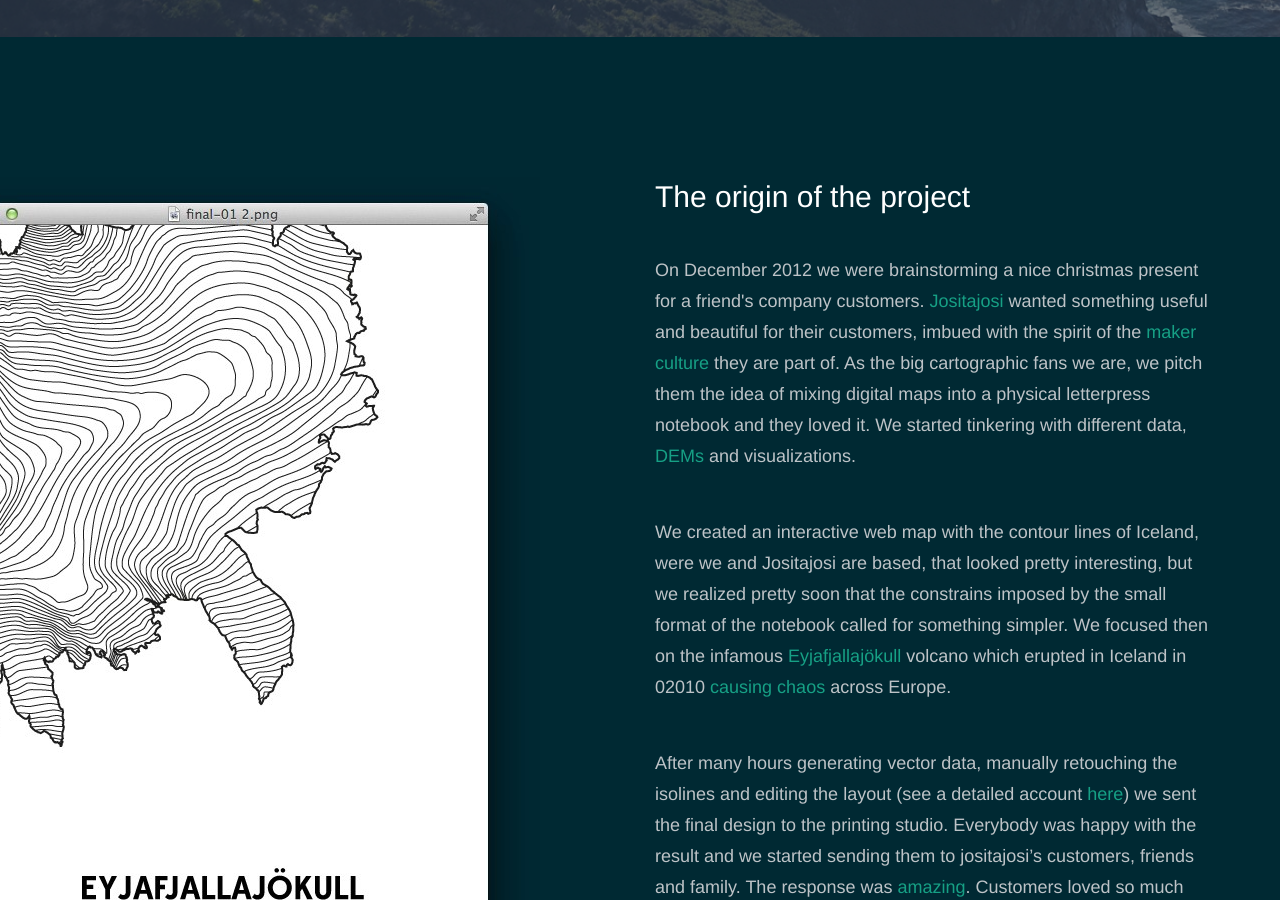
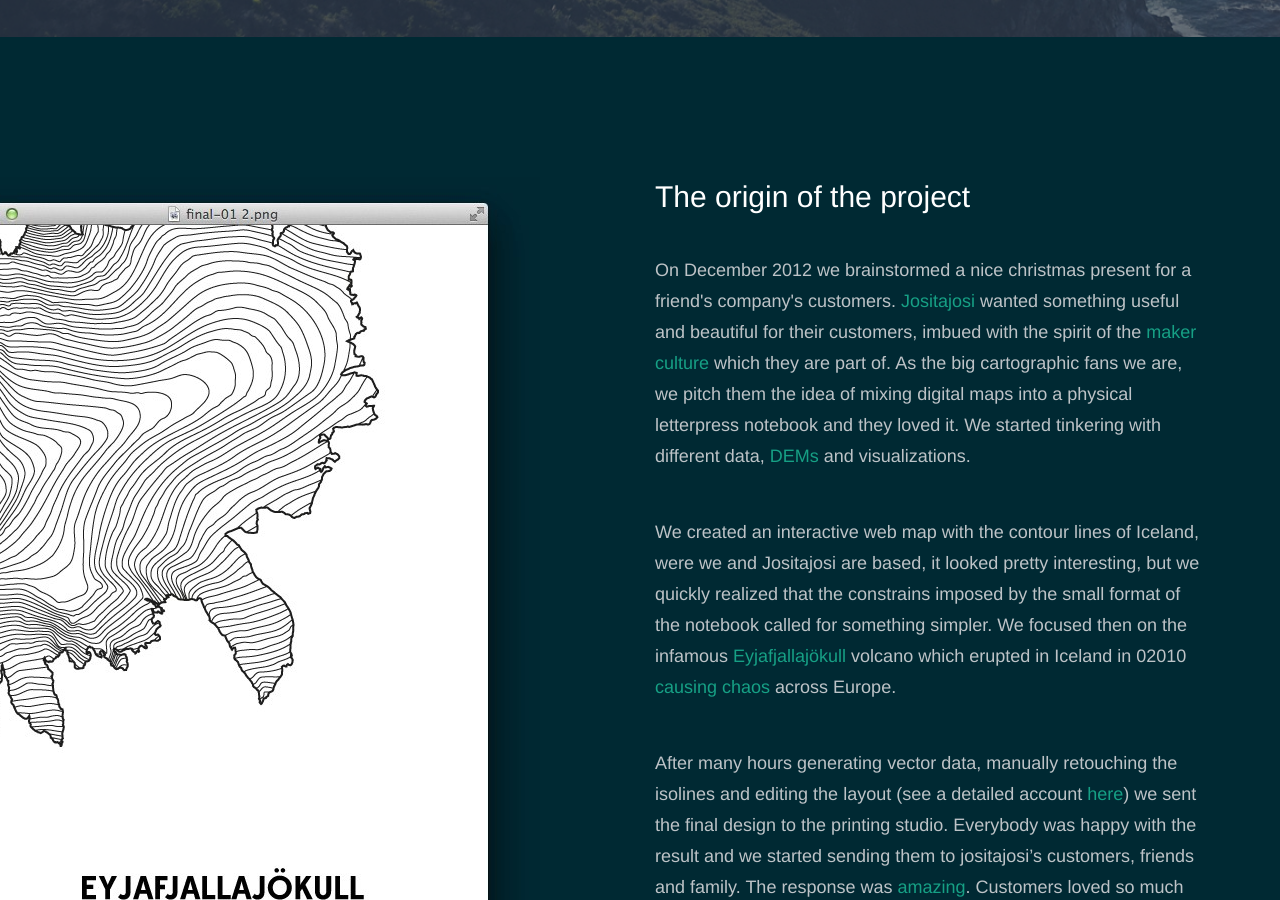
Before and after one commit to joinanalog/joinanalog.github.com, a Jekyll site: the page built from index.html, in a window 1280 px wide and 900 px high, scrolled down 863 px. Built offline with Jekyll 4.4.1, drawn with Linux system fonts in a browser that asks for light colours; some of the changed text lies outside the part shown.

Commit message:
Minor text updates

```diff
--- a/_includes/latlon-islands/intro.html
+++ b/_includes/latlon-islands/intro.html
@@ -2,7 +2,7 @@
   <div class="background">
     <div class="container">
       <div class="row">
-      <div class="col-sm-4 col-xs-14">
+      <div class="col-sm-4 col-xs-14" style="background: ">
         <div></div>
       </div>
       </div>
--- a/_includes/latlon-islands/origin.html
+++ b/_includes/latlon-islands/origin.html
@@ -8,16 +8,16 @@
             <div class="features-body active">
               <h3>The origin of the project</h3>
               <p>
-                On December 2012 we were brainstorming a nice christmas present for a friend's company customers.
+                On December 2012 we brainstormed a nice christmas present for a friend's company's customers.
                 <a href="http://jositajosi.etsy.com">Jositajosi</a> wanted something useful and beautiful for their
                 customers, imbued with the spirit of the <a href="https://en.wikipedia.org/wiki/Maker_culture">maker culture</a>
-                they are part of. As the big cartographic fans we are, we pitch them the idea of mixing digital maps into a
+                which they are part of. As the big cartographic fans we are, we pitch them the idea of mixing digital maps into a
                 physical letterpress notebook and they loved it. We started tinkering with different data,
                 <a href="https://en.wikipedia.org/wiki/Digital_elevation_model">DEMs</a> and visualizations.
               </p>
               <p>
                 We created an interactive web map with the contour lines of Iceland, were we and Jositajosi are based,
-                that looked pretty interesting, but we realized pretty soon that the constrains imposed by the small
+                it looked pretty interesting, but we quickly realized that the constrains imposed by the small
                 format of the notebook called for something simpler. We focused then on the infamous
                 <a href="https://en.wikipedia.org/wiki/Eyjafjallaj%C3%B6kull">Eyjafjallajökull</a> volcano which erupted
                 in Iceland in 02010 <a href="https://en.wikipedia.org/wiki/Air_travel_disruption_after_the_2010_Eyjafjallaj%C3%B6kull_eruption">causing chaos</a>
```
Also changed, not shown: other parts of _includes/latlon-islands/origin.html (+1 -1 lines).
